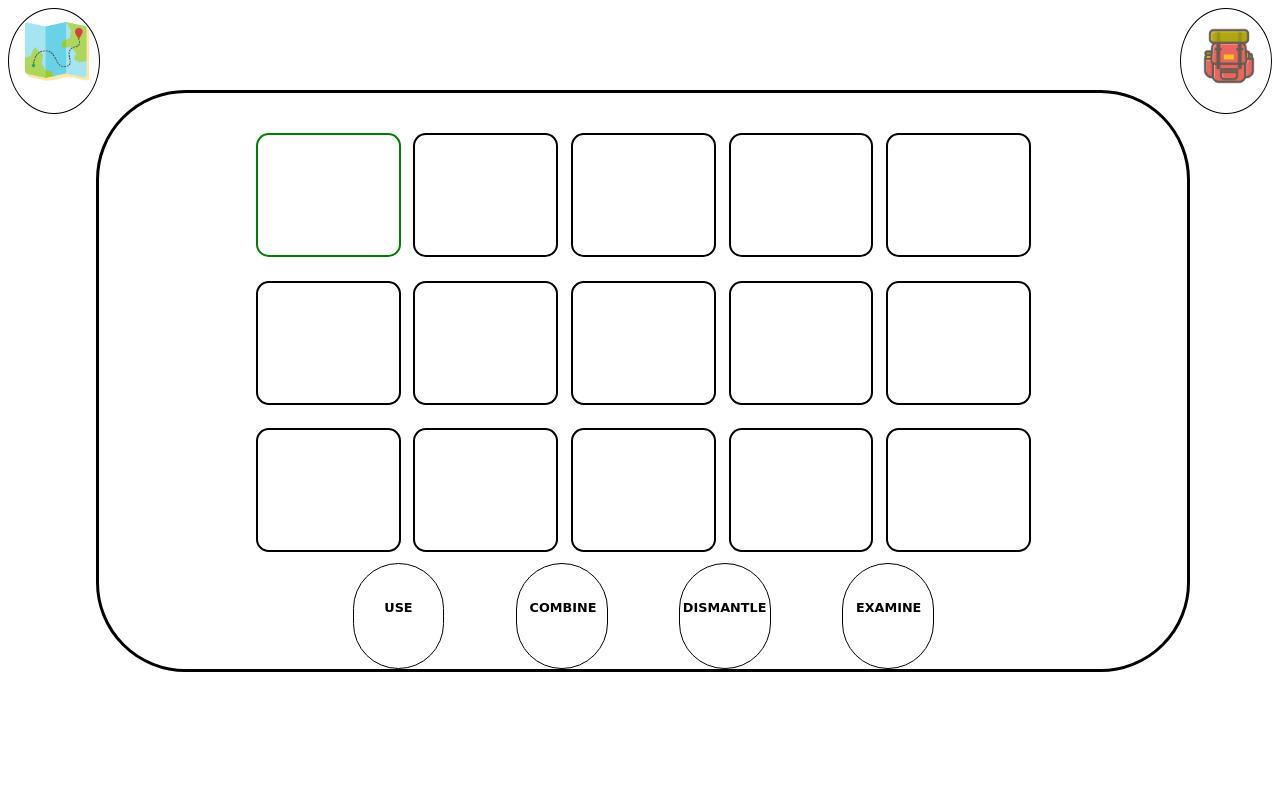
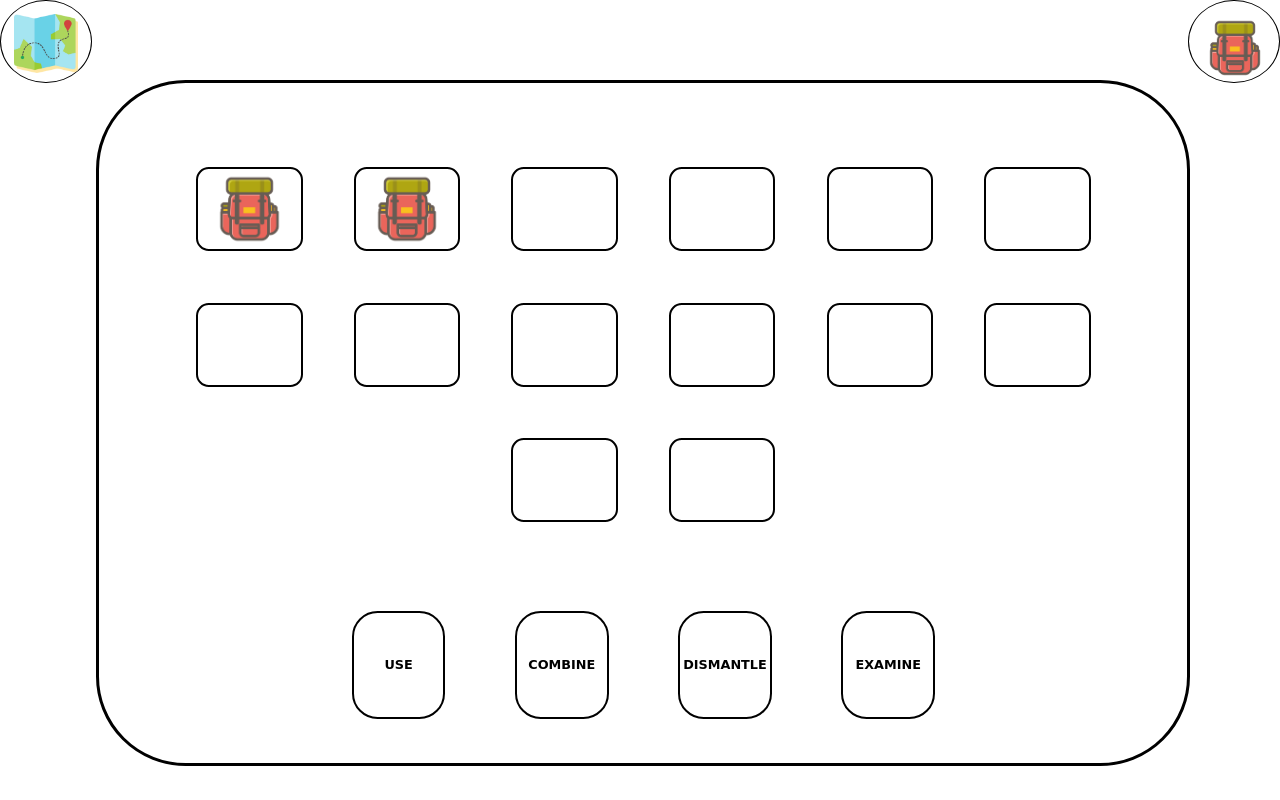
Before and after one commit to GnsiXenon/Poi_EscapeGame, a plain HTML site: page index.html in a window 1280 px wide. Both pictures are taken after a click on the element 1226 px from the left and 61 px from the top of the page. Drawn offline with Linux system fonts and the light colour scheme.

Commit message:
check if click HUD Inv

```diff
--- a/index.html
+++ b/index.html
@@ -15,13 +15,17 @@
         </div>
         <div id="inventory">
             <img src="./img/pngwing.com.png" class="backpack" alt="sac">
-            <div id="openInv">
-                <div id="allCase">
-                <div class="case use"></div>
-                <div class="case"></div>
-                <div class="case"></div>
-                <div class="case"></div>
-                <div class="case"></div>
+        </div>
+        <div id="openInv">
+            <div id="allCase">
+                <div  class="case notEmpty">
+                    <img src="./img/pngwing.com.png" >
+                </div>
+                <div class="case notEmpty">
+                    <img src="./img/pngwing.com.png" >
+                </div>
+                <div  class="case"></div>
+                <div  class="case"></div>
                 <div class="case"></div>
                 <div class="case"></div>
                 <div class="case"></div>
@@ -34,24 +38,23 @@
                 <div class="case"></div>
             </div>
             <div id="action">
-                <div id="use" class="action">
-                    <p class="t police">USE</p>
+                <div id="use" class="caseAction">
+                    <p class="textPolice">USE</p>
                 </div>
-                <div id="combine" class="action">
-                    <p class="e police">COMBINE</p>
+                <div id="combine" class="caseAction">
+                    <p class="textPolice">COMBINE</p>
                 </div>
-                <div id="dismantle" class="action">
-                    <p class="g police">DISMANTLE</p>
+                <div id="dismantle" class="caseAction">
+                    <p class="textPolice">DISMANTLE</p>
                 </div>
-                <div id="examine" class="action">
-                    <p class="e police">EXAMINE</p>
+                <div id="examine" class="caseAction">
+                    <p class="textPolice">EXAMINE</p>
                 </div>
             </div>
 
 
-            </div>
+        </div>
 
-        </div>
     </nav>
 
 
--- a/script.js
+++ b/script.js
@@ -1,12 +1,79 @@
-const openInv = document.getElementById("inventory");
+let itemChoose = 0;
 
-openInv.addEventListener("click", function() {
-  const inv = document.getElementById("openInv");
-  if (inv.style.display === "flex") {
-    inv.style.display = "none";
+
+
+const inventory = document.getElementById("inventory");
+const openInv = document.getElementById("openInv");
+
+inventory.addEventListener("click", function() {
+  if (openInv.style.display === "flex") {
+    openInv.style.display = "none";
   }else{
-    inv.style.display = "flex";
-  inv.style.position = "absolute";
+  openInv.style.display = "flex";
+  openInv.style.position = "absolute";
   }
 
 });
+
+
+
+
+const caseDivs = document.querySelectorAll(".case");
+
+caseDivs.forEach(function(caseDiv) {
+  caseDiv.addEventListener("click", function() {
+    var imgElement = caseDiv.querySelector("img");
+    if (imgElement) {
+      if (caseDiv.classList.contains("use")) {
+        itemChoose -= 1;
+        caseDiv.classList.remove("use");
+        ActionBtn();
+      }else{
+        caseDiv.classList.add("use");
+        itemChoose += 1;
+        ActionBtn();
+      }
+      }
+       else {
+      console.log("La div avec la classe 'case' ne contient pas de balise img");
+    }
+  });
+});
+
+
+function ActionBtn(){
+  if (itemChoose > 1){
+    document.getElementById("dismantle").disabled = true;
+    document.getElementById("dismantle").classList.add("blocked");
+    document.getElementById("examine").disabled = true;
+    document.getElementById("examine").classList.add("blocked");
+  }else{
+    document.getElementById("dismantle").disabled = false;
+    document.getElementById("dismantle").classList.remove("blocked");
+    document.getElementById("examine").disabled = false;
+    document.getElementById("examine").classList.remove("blocked");
+  }
+}
+
+
+
+const caseAction = document.querySelectorAll(".caseAction");
+
+caseAction.forEach(function(caseAction) {
+  caseAction.addEventListener("click", function() {
+
+      if (itemChoose > 1){
+        if (caseAction === document.getElementById("dismantle") || caseAction === document.getElementById("examine")){
+          return false;
+        }
+      }
+
+      if (caseAction.classList.contains("use")) {
+        caseAction.classList.remove("use");
+      }else{
+        caseAction.classList.add("use");
+      }
+
+
+  });
+});
--- a/style.css
+++ b/style.css
@@ -1,19 +1,23 @@
+*{
+    margin: 0;
+    overflow: hidden;
+}
+
+
 #nav{
     display: flex;
     flex-direction: row;
     justify-content: space-between;
 }
 
-
-
-
 #map, #inventory {
     width: 7vw;
-    height: 13vh;
+    height: auto;
     border-radius: 50%;
     overflow: hidden;
     border : 1px solid #000;
     cursor: pointer;
+
 }
 
 .backpack ,.map-img {
@@ -21,7 +25,7 @@
     height: auto;
     display: block;
     margin-top: 1vw;
-    margin-left: 2vh;
+    margin-left: 15%;
 }
 
 
@@ -29,37 +33,43 @@
     display: none;
     right: 7vw;
     width: 85vw;
-    height: 45vw;
+    height: 85%;
     border-radius:7vw;
     overflow: hidden;
     border : 3px solid #000;
     z-index: 1;
    flex-direction: column;
    align-items: center;
+   top: 10vh;
+   justify-content: space-around;
 }
 
 
 #allCase{
     margin-top: 5vh;
     width: 70vw;
-    height: 60vh;
-    gap: 1vw;
+    height: auto;
+    gap: 4vw;
     display: flex;
     flex-wrap: wrap;
     justify-content: center;
 }
 
 .case{
-    width: 11vw;
-    height: 15vh;
+    width: 8vw;
+    height: 10vh;
     border-radius:1vw;
     overflow: hidden;
     border : 0.2vw solid #000;
+    display: flex;
+    justify-content: center;
 }
 
-.use{
-    border : 0.2vw solid green;
+.notEmpty{
+    cursor: pointer;
 }
+
+
 
 
 #action{
@@ -70,36 +80,25 @@
 }
 
 
-.action{
+.caseAction{
     width: 7vw;
     height: 13vh;
     overflow: hidden;
-    border : 1px solid #000;
-border-radius: 100px;
+    border : 0.2vw solid #000;
+border-radius: 2vw;
+cursor: pointer;
+display: flex;
+justify-content: center;
+align-items: center;
 }
 
-.police{
+.textPolice{
     font-family: 'Segoe Script', cursive;
 font-weight: bold;
+font-size: 1vw;
 }
 
-.t{
-    font-size: 1vw;
-    margin-left: 34%;
-    margin-top: 40%;
-}
 
-.e{
-    font-size: 1vw;
-    margin-left: 14%;
-    margin-top: 40%;
-}
-
-.g{
-    font-size: 1vw;
-    margin-left: 3%;
-    margin-top: 40%;
-}
 
 
 .open{
@@ -107,3 +106,13 @@ font-weight: bold;
     display: flex;
     display: block;
 }
+
+.use{
+    border : 0.2vw solid green;
+}
+
+.blocked{
+    border : 0.2vw solid red;
+    cursor: not-allowed;
+
+}
```
